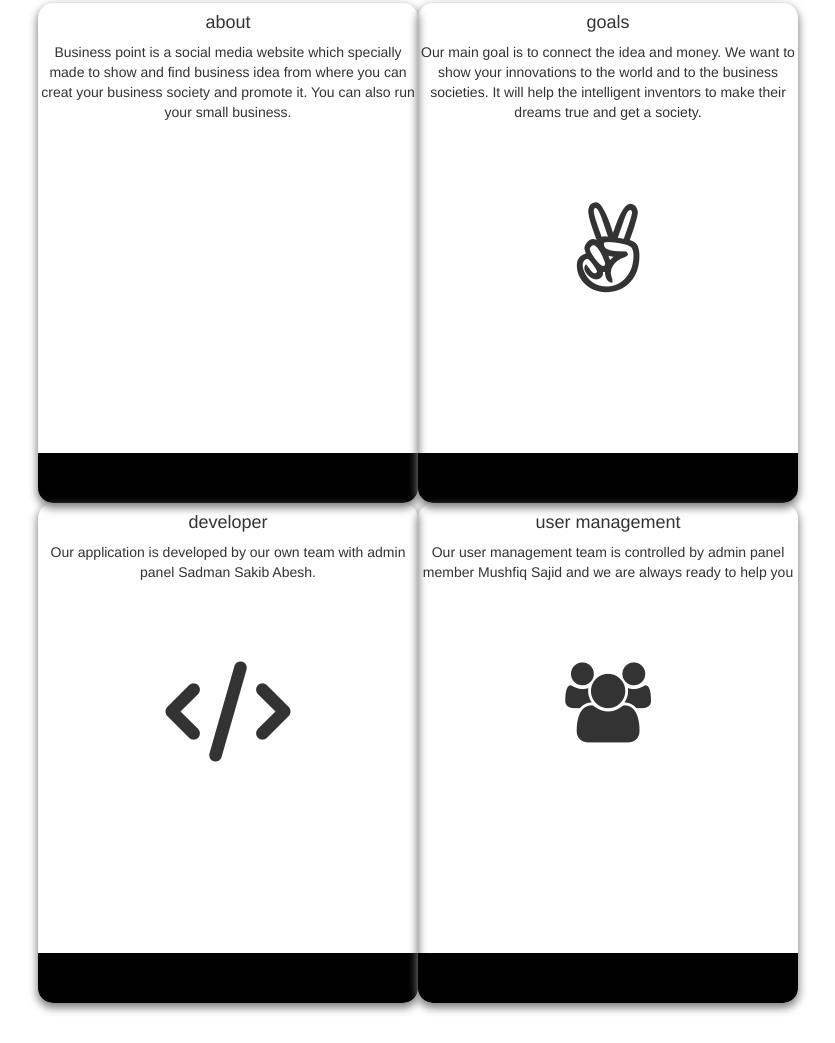
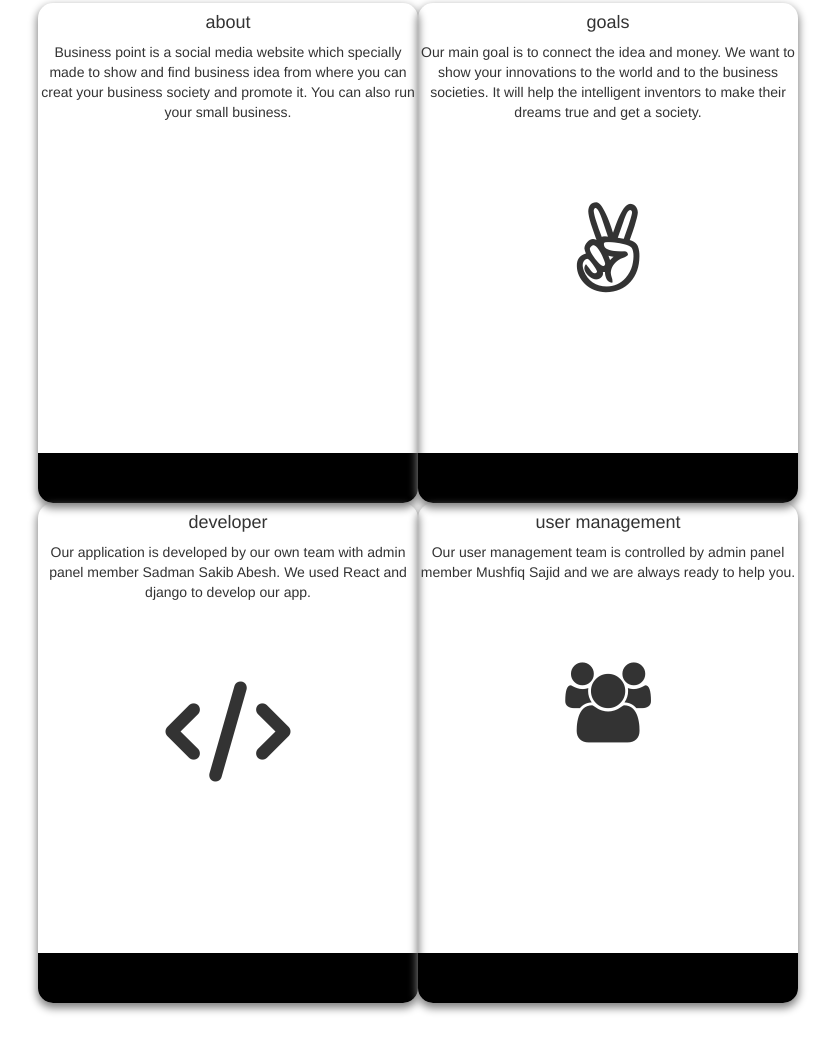
Before and after one commit to getfolio-tamplates/business-point, a plain HTML site: page index.html in a window 1280 px wide. Shown: the part 482-1525 px from the top of the page, without its empty margins (222-1057 px from the left). Drawn offline with nearby package versions, Linux system fonts and the light colour scheme; a script that the page names is missing.

Commit message:
Update index.html

```diff
--- a/index.html
+++ b/index.html
@@ -55,7 +55,7 @@ $("#m").click(function(){
 	 developer
 	  </h4>
 
-	  Our application is developed by our own team with admin panel Sadman Sakib Abesh.
+	  Our application is developed by our own team with admin panel member Sadman Sakib Abesh. We used React and django to develop our app.
 
 
 <i id="i" class='fas fa-code' style='font-size:100px'></i>
@@ -67,7 +67,7 @@ $("#m").click(function(){
 	  <h4>
 	user management
 	  </h4>
-	  Our user management team is controlled by admin panel member Mushfiq Sajid and we are always ready to help you
+	  Our user management team is controlled by admin panel member Mushfiq Sajid and we are always ready to help you.
 <i id="i" class="fa fa-users" style="font-size:80px"></i>
 	 </div>
 	 </div>
```
